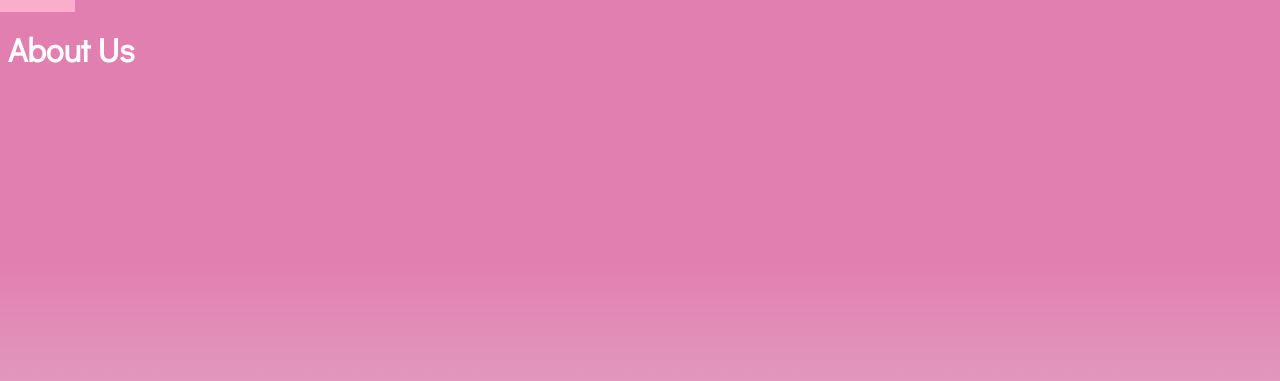
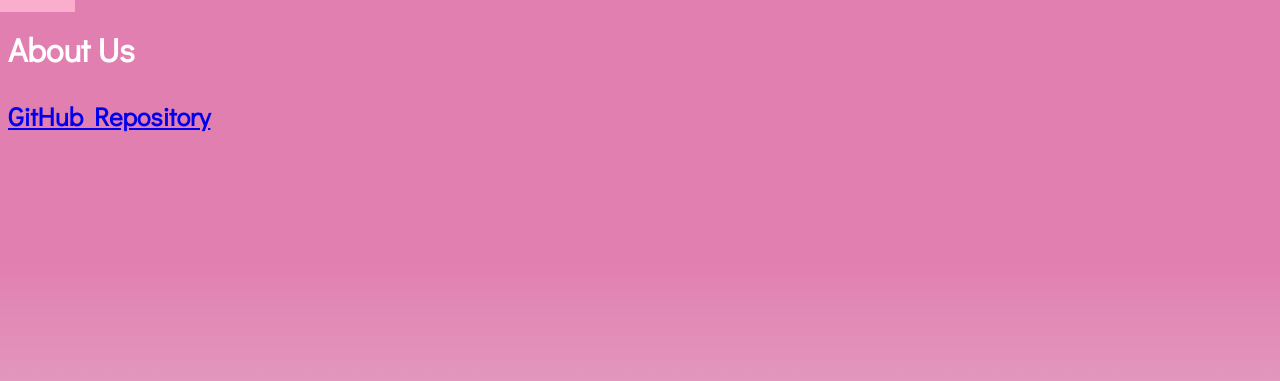
Before and after one commit to Rockcoldice/CS3321_LMS_Project, a Django app: template myLMS_website/templates/about.html in a window 1280 px wide. Shown: the part 39-420 px from the top of the page. Run offline with Django 3.2, Linux system fonts and the light colour scheme; the template is opened without the code that fills it, so the values that code supplies are empty.

Commit message:
Added github repository to about page

```diff
--- a/myLMS_website/templates/about.html
+++ b/myLMS_website/templates/about.html
@@ -3,4 +3,8 @@
 
 {% block body %}
 <h2>About Us</h2>
+
+<h3>
+<a href="https://github.com/Rockcoldice/CS3321_LMS_Project">GitHub Repository</a>
+</h3>
 {% endblock body %}
```
